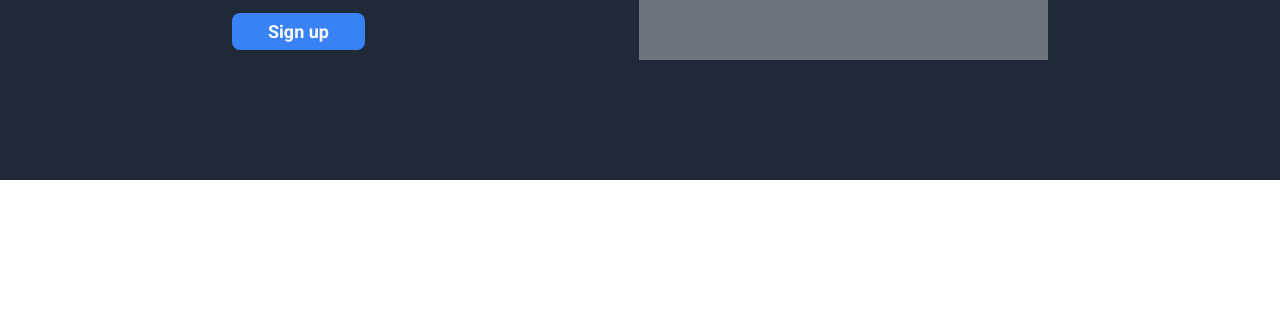
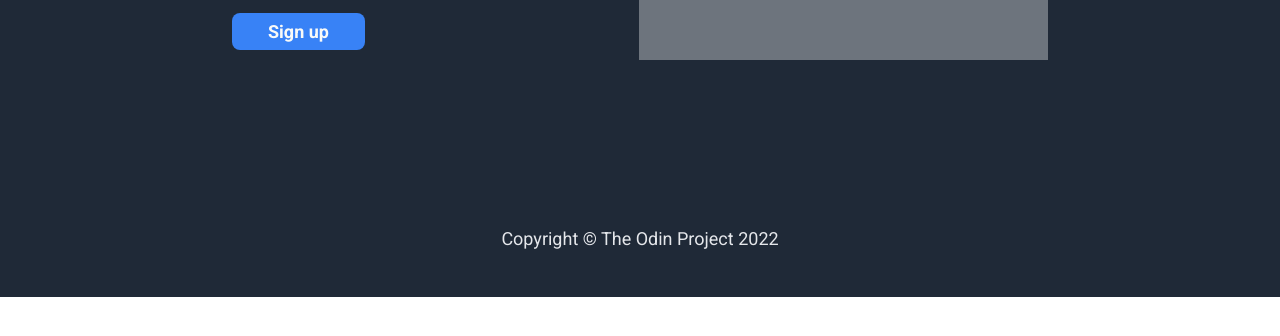
Before and after one commit to nwnordahl/landing-page, a plain HTML site: page index.html in a window 1280 px wide. Shown: the part 360-696 px from the top of the page. Drawn offline with Linux system fonts and the light colour scheme.

Commit message:
Make footer

```diff
--- a/css/style.css
+++ b/css/style.css
@@ -7,6 +7,7 @@
 
 body {
   font-family: "Roboto", sans-serif;
+  height: 100vh;
 }
 
 ul {
@@ -85,3 +86,19 @@ a {
   color: #f9faf8;
   font-size: 18px;
 }
+
+/* Footer */
+.footer {
+  margin-top: auto;
+  display: flex;
+  justify-content: center;
+  align-items: center;
+
+  background-color: #1f2937;
+  padding: 48px 0;
+}
+
+.footer p {
+  font-size: 18px;
+  color: #e5e7eb;
+}
--- a/index.html
+++ b/index.html
@@ -38,5 +38,10 @@
         <p>this is a placeholder for an image</p>
       </div>
     </div>
+
+    <!-- Footer -->
+    <div class="footer">
+      <p>Copyright &copy; The Odin Project 2022</p>
+    </div>
   </body>
 </html>
```
